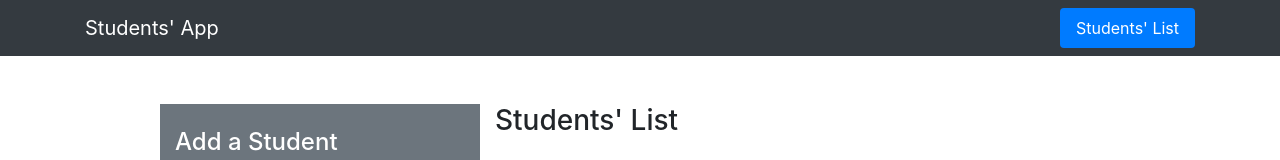
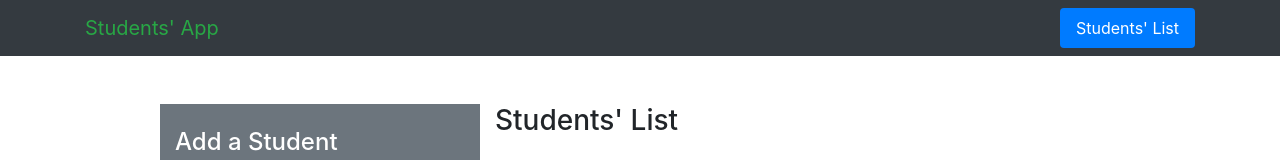
Before and after one commit to delfiaghosh11/Task-01-Oct, an Angular app: page /students in a window 1280 px wide. Shown: the top 160 px of the page. Built offline with nearby package versions, Linux system fonts and the light colour scheme; no server answers.

Commit message:
third commit

```diff
--- a/src/app/app.component.html
+++ b/src/app/app.component.html
@@ -1,6 +1,6 @@
 <nav class="navbar navbar-expand-lg navbar-dark bg-dark mb-5">
   <div class="container">
-    <a class="navbar-brand text-white" href="#">Students' App</a>
+    <a class="navbar-brand text-success" href="#">Students' App</a>
 
     <ul class="nav nav-pills">
       <li class="nav-item">
```
